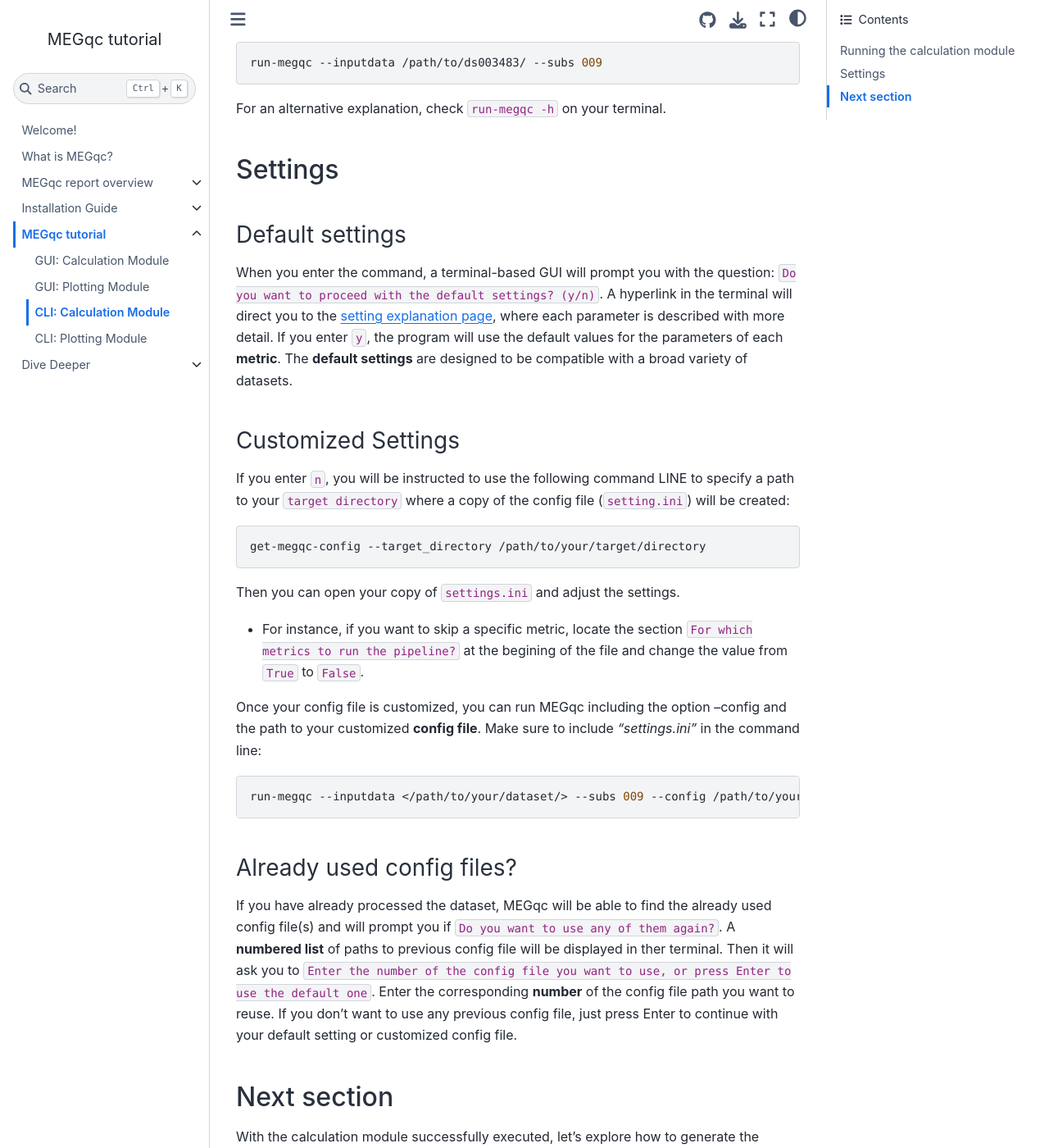
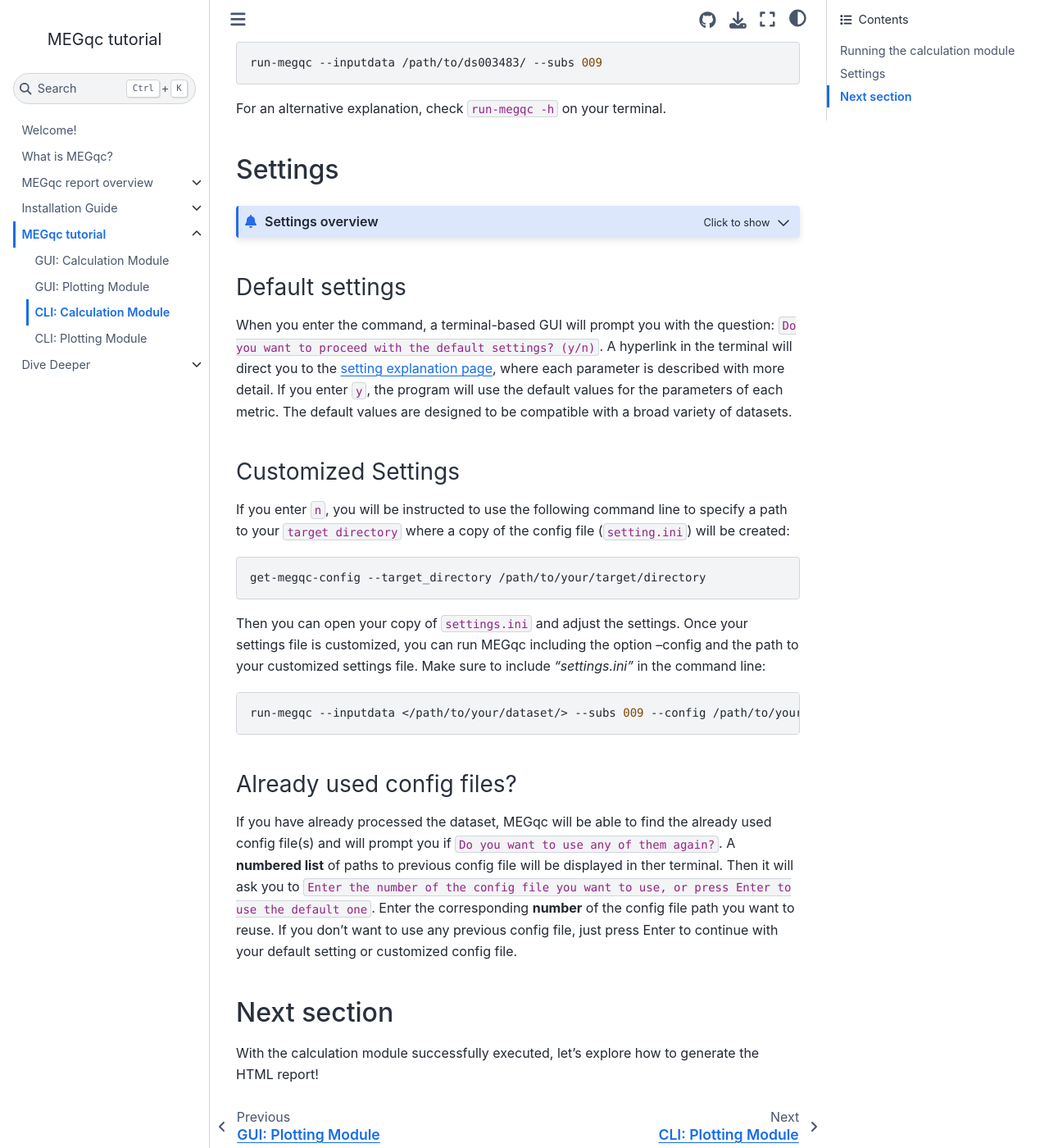
Before and after one commit to ANCPLabOldenburg/megqc_documentation, a Jupyter Book: the page built from tutorial/calc_cli.md, in a window 1280 px wide and 1400 px high, scrolled down 736 px. Shown: the whole window at 82% size. Built offline with Jupyter Book 1.0.4 settings and Sphinx 7.4.7 and the Sphinx Book theme 1.1.4, drawn with Linux system fonts in a browser that asks for light colours; some of the changed lines change nothing that is shown.

Commit message:
Update calc_cli.md

````diff
--- a/tutorial/calc_cli.md
+++ b/tutorial/calc_cli.md
@@ -30,23 +30,37 @@
 
 ## Settings
 
+
+```{admonition} Settings overview
+:class: dropdown
+
+The settings are grouped into categories:
+
+* The basic settings group allows you to select the channel types (`mag` or `grad` or both), and the specific metric to compute (e.g. STD, PSD or PTP). You can also apply your analysis to a smaller snippet of data (with `data_crop_tmin` and `data_crop_tmax`).
+* The *Filtering* and *Epoching* groups of settings allow you to edit how the filtering and epoching should be applied (such as high-pass / low-pass cut-offs frequencies and time windows).
+* *Metric-specfic settings:* every metric includes their own editable group of settings, such as how many standard deviations from the mean to use as a threshold, the edge frequencies for PSD calculation, or the minimun PTP amplitude to count as a peak.
+
+If you want a detailed explanation of all the settings available, visit the [settings page](../extra/settings).
+
+
+```
+
+
 ### Default settings
-When you enter the command, a terminal-based GUI will prompt you with the question: `Do you want to proceed with the default settings? (y/n)`. A hyperlink in the terminal will direct you to the [setting explanation page](../book/settings_explanation.md), where each parameter is described with more detail. If you enter `y`, the program will use the default values for the parameters of each **metric**. The **default settings** are designed to be compatible with a broad variety of datasets.
+When you enter the command, a terminal-based GUI will prompt you with the question: `Do you want to proceed with the default settings? (y/n)`. A hyperlink in the terminal will direct you to the [setting explanation page](../book/settings_explanation.md), where each parameter is described with more detail.
+If you enter `y`, the program will use the default values for the parameters of each metric. The default values are designed to be compatible with a broad variety of datasets.
 
 ### Customized Settings
-If you enter `n`, you will be instructed to use the following command LINE to specify a path to your `target directory` where a copy of the config file (`setting.ini`) will be created:
+If you enter `n`, you will be instructed to use the following command line to specify a path to your `target directory` where a copy of the config file (`setting.ini`) will be created:
 
 ```bash
 get-megqc-config --target_directory /path/to/your/target/directory
 ```
 
-Then you can open your copy of `settings.ini` and adjust the settings.
-- For instance, if you want to skip a specific metric, locate the section `For which metrics to run the pipeline?` at the  begining of the file and change the value from `True` to `False`.
-
-Once your config file is customized, you can run MEGqc including the option --config and the path to your customized **config file**. Make sure to include _"settings.ini"_ in the command line:
+Then you can open your copy of `settings.ini` and adjust the settings. Once your settings file is customized, you can run MEGqc including the option --config and the path to your customized settings file. Make sure to include _"settings.ini"_ in the command line:
 
 ```bash
-run-megqc --inputdata </path/to/your/dataset/> --subs 009 --config /path/to/your/config/file/setting.ini
+run-megqc --inputdata </path/to/your/dataset/> --subs 009 --config /path/to/your/setting.ini
 ```
 
 ### Already used config files?
````
